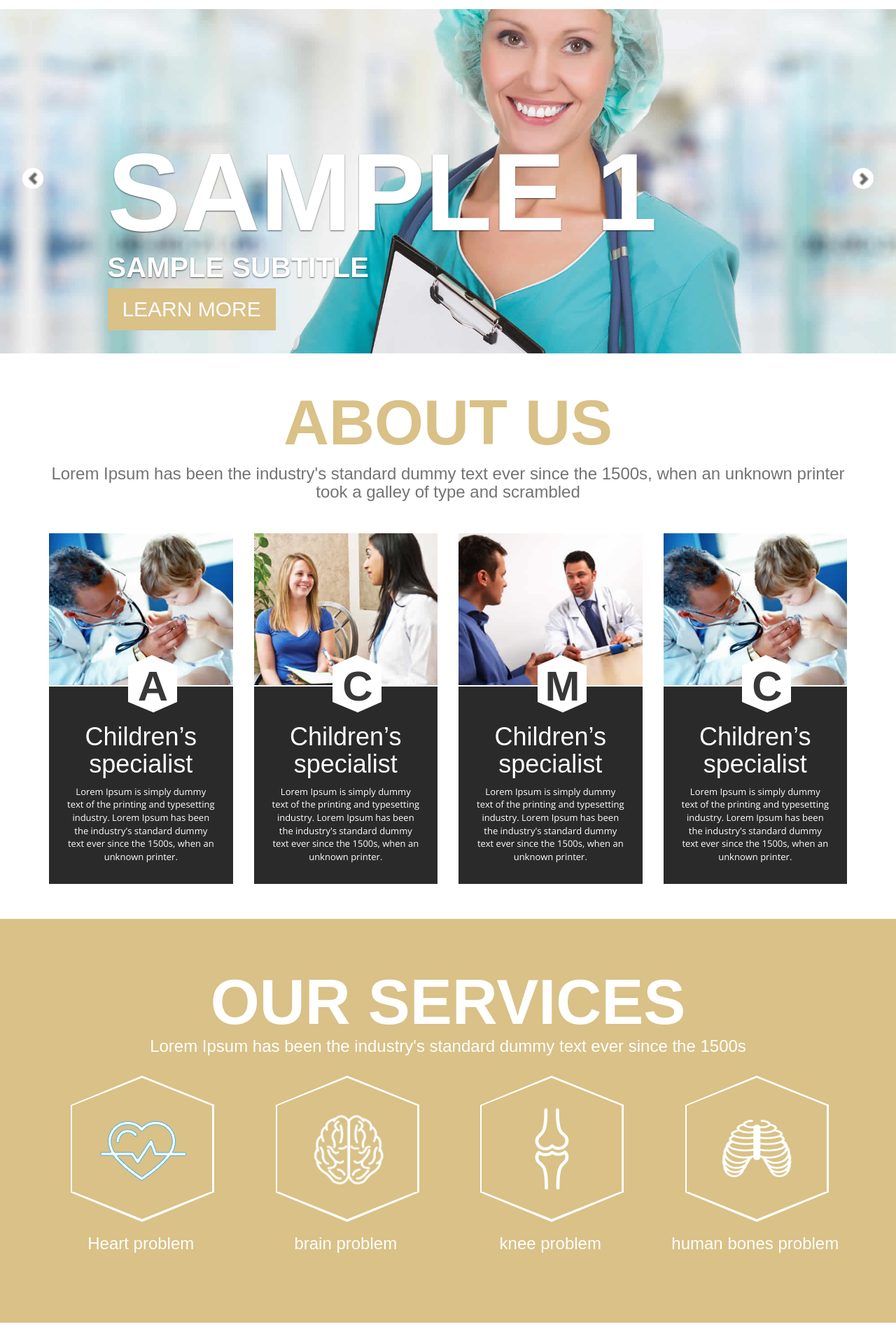
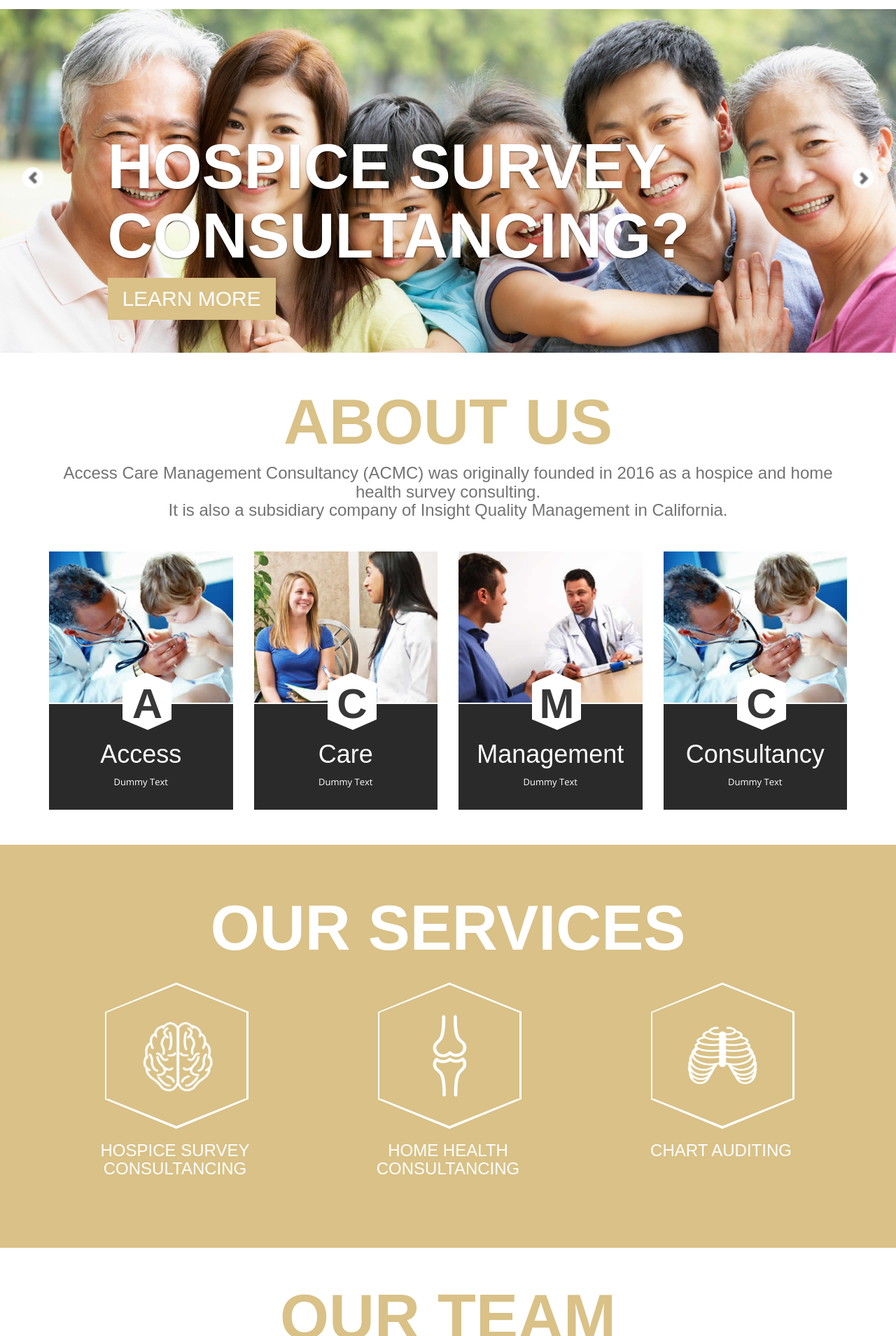
Before and after one commit to jshdolor/accesscare-ph, a CodeIgniter app: page /database/ in a window 1280 px wide. Shown: the part 126-2035 px from the top of the page at 70% size. Run offline with CodeIgniter, Linux system fonts and the light colour scheme; some libraries are stand-ins or nearby versions; some web fonts are replaced.

Commit message:
Email Feature and updated some contents

```diff
--- a/application/controllers/Application.php
+++ b/application/controllers/Application.php
@@ -27,7 +27,7 @@
 			    ,base_url()."assets/js/smoothscroll.js"
 			    ,base_url()."assets/js/bootstrap.min.js"
 			    ,base_url()."assets/js/datepicker.js"
-			    ,base_url()."assets/js/custom.js"
+			    // ,base_url()."assets/js/custom.js"
 			    ,base_url()."assets/js/script.js"
 			],
 		);
--- a/application/controllers/Home.php
+++ b/application/controllers/Home.php
@@ -5,6 +5,8 @@
 
 	function __construct() {
 		parent::__construct();
+
+		$this->load->library('session');
 
 		$this->data["header"] = array(
 			 "title" => "Access Care Management Consultancy"
@@ -20,7 +22,8 @@
 
 		$this->data["footer"] = array(
 			"scripts" => [
-				"https://maps.googleapis.com/maps/api/js?sensor=true&key=AIzaSyDskvgeVd_YZyRbF7EJnoJh4IV6eWzfozg&callback=initMap"
+				 "https://maps.googleapis.com/maps/api/js?sensor=true&key=AIzaSyDskvgeVd_YZyRbF7EJnoJh4IV6eWzfozg&callback=initMap"
+				,"https://unpkg.com/sweetalert/dist/sweetalert.min.js"
 				,base_url()."assets/js/jquery-2.1.1.js"
 			    ,base_url()."assets/js/gmaps.js"
 			    ,base_url()."assets/js/smoothscroll.js"
@@ -36,7 +39,7 @@
 			,"infos" => [
 				[
 					"icon" => "calendar",
-					"content" => "<span>Monday - Friday:</span> 9:30 AM to 6:30 PM"
+					"content" => "<span>Monday - Friday 8:00 AM - 5:00 PM"
 				]
 				,[
 					"icon" => "map-marker",
@@ -44,15 +47,11 @@
 				]
 				,[
 					"icon" => "phone",
-					"content" => "<span>Phone:</span> (032) 987-1235"
-				]
-				,[
-					"icon" => "fax",
-					"content" => "<span>Fax:</span> (123) 984-1234"
+					"content" => "<span>Phone:</span> (054) 530-8704"
 				]
 				,[
 					"icon" => "envelope",
-					"content" => "<span>Email:</span> info@doctor.com"
+					"content" => "<span>Email:</span> acmcofficial@gmail.com"
 				]
 			]
 		);
@@ -61,30 +60,30 @@
 			"slides" => [
 				[
 					 "img" => base_url()."assets/img/slide-one.jpg"
-					,"title" => "Sample 1"
-					,"subtitle" => "Sample Subtitle"
+					,"title" => "HOSPICE SURVEY CONSULTANCING?"
+					,"subtitle" => ""
+					,"btn_link" => '#service'
 					,"btn_msg" => "Learn More"
 				]
 				,[
 					 "img" => base_url()."assets/img/slide-two.jpg"
-					,"title" => "Sample 2"
-					,"subtitle" => "Sample Subtitle"
+					,"title" => "HOME HEALTH CONSULTANCING?"
+					,"subtitle" => ""
+					,"btn_link" => '#service'
 					,"btn_msg" => "Learn More"
 				]
 				,[
 					 "img" => base_url()."assets/img/slide-three.jpg"
-					,"title" => "Sample 3"
-					,"subtitle" => "Sample Subtitle"
-					,"btn_msg" => "Learn More"
-				]
-				,[
-					 "img" => base_url()."assets/img/slide-four.jpg"
-					,"title" => "Sample 4"
-					,"subtitle" => "Sample Subtitle"
+					,"title" => "WHAT IS CLINICAL AUDITING?"
+					,"subtitle" => ""
+					,"btn_link" => '#service'
 					,"btn_msg" => "Learn More"
 				]
 			],
 		);
+
+		$this->admin_email_address = 'joshtester@mailinator.com';
+		// $this->admin_email_address = 'acmcofficial@gmail.com';
 	}
 
 	public function index()
@@ -114,8 +113,54 @@
         else
         {
                 $data = array('upload_data' => $this->upload->data());
-                $this->data['contact']['success'] = "Successfully sent!";
-                $this->load->view('home', $this->data);
+                $this->session->set_flashdata('success',true);
+
+                $name = $this->input->post('name')? : '';
+                $email = $this->input->post('email')? : '';
+                $phone = $this->input->post('phone')? : '';
+                $message = $this->input->post('message')? : '';
+
+                $msg = "Name: ".$name;
+                $msg .= "\r\n Email: ".$email;
+                $msg .= "\r\n Phone: ".$phone;
+                $msg .= "\r\n Message: ".$message;
+
+                $this->send_email($msg);
+                redirect('');
         }
 	}
+
+	private function send_email($message){
+		$path = "/uploads/";
+		$file = $path.$filename;
+		$content = file_get_contents( $file);
+		$content = chunk_split(base64_encode($content));
+		$uid = md5(uniqid(time()));
+		$name = basename($file);
+
+		// header
+		$header = "From: accesscare-ph.com <admin@accesscare-ph.com>\r\n";
+		$header .= "Reply-To: ".$replyto."\r\n";
+		$header .= "MIME-Version: 1.0\r\n";
+		$header .= "Content-Type: multipart/mixed; boundary=\"".$uid."\"\r\n\r\n";
+
+		// message & attachment
+		$nmessage = "--".$uid."\r\n";
+		$nmessage .= "Content-type:text/plain; charset=iso-8859-1\r\n";
+		$nmessage .= "Content-Transfer-Encoding: 7bit\r\n\r\n";
+		$nmessage .= $message."\r\n\r\n";
+		$nmessage .= "--".$uid."\r\n";
+		$nmessage .= "Content-Type: application/octet-stream; name=\"".$filename."\"\r\n";
+		$nmessage .= "Content-Transfer-Encoding: base64\r\n";
+		$nmessage .= "Content-Disposition: attachment; filename=\"".$filename."\"\r\n\r\n";
+		$nmessage .= $content."\r\n\r\n";
+		$nmessage .= "--".$uid."--";
+
+		if (mail($this->admin_email_address, 'ACMC - Leave a msg', $msg,$header)) {
+		    return true; // Or do something here
+		} else {
+		  return false;
+		}
+	}
+
 }
--- a/application/views/partials/footer.php
+++ b/application/views/partials/footer.php
@@ -23,6 +23,13 @@
             <script type="text/javascript" src="<?=$script?>"></script>
         <?php endif; ?>
     <?php endforeach; ?>
+    <!-- messages -->
+
+    <script type="text/javascript">
+        <?php if($this->session->flashdata('success')): ?>
+            swal("Mail Sent!", "Thank you for your message!", "success");
+        <?php endif; ?>
+    </script>
 
 </body>
 </html>
--- a/application/views/sections/about.php
+++ b/application/views/sections/about.php
@@ -3,7 +3,8 @@
         <div class="container">
             <div class="row">
                 <h2>about us</h2>
-                <h4>Lorem Ipsum has been the industry's standard dummy text ever since the 1500s, when an unknown printer took a galley of type and scrambled</h4>
+                <h4>Access Care Management Consultancy (ACMC) was originally founded in 2016 as a hospice and home health survey consulting.
+<br>It is also a subsidiary company of Insight Quality Management in California.</h4>
                 <div class="col-md-3 col-sm-6">
                     <div class="single-about-detail clearfix">
                         <div class="about-img">
@@ -13,8 +14,8 @@
                             <div class="pentagon-text">
                                 <h1>A</h1>
                             </div>
-                            <h3>Children’s specialist</h3>
-                            <p>Lorem Ipsum is simply dummy text of the printing and typesetting industry. Lorem Ipsum has been the industry's standard dummy text ever since the 1500s, when an unknown printer.</p>
+                            <h3>Access</h3>
+                            <p>Dummy Text</p>
                         </div>
                     </div>
                 </div>
@@ -28,8 +29,8 @@
                                 <h1>C</h1>
                             </div>
 
-                            <h3>Children’s specialist</h3>
-                            <p>Lorem Ipsum is simply dummy text of the printing and typesetting industry. Lorem Ipsum has been the industry's standard dummy text ever since the 1500s, when an unknown printer.</p>
+                            <h3>Care</h3>
+                            <p>Dummy Text</p>
                         </div>
                     </div>
                 </div>
@@ -42,8 +43,8 @@
                             <div class="pentagon-text">
                                 <h1>M</h1>
                             </div>
-                            <h3>Children’s specialist</h3>
-                            <p>Lorem Ipsum is simply dummy text of the printing and typesetting industry. Lorem Ipsum has been the industry's standard dummy text ever since the 1500s, when an unknown printer.</p>
+                            <h3>Management</h3>
+                            <p>Dummy Text</p>
                         </div>
                     </div>
                 </div>
@@ -56,8 +57,8 @@
                             <div class="pentagon-text">
                                 <h1>C</h1>
                             </div>
-                            <h3>Children’s specialist</h3>
-                            <p>Lorem Ipsum is simply dummy text of the printing and typesetting industry. Lorem Ipsum has been the industry's standard dummy text ever since the 1500s, when an unknown printer.</p>
+                            <h3>Consultancy</h3>
+                            <p>Dummy Text</p>
                         </div>
                     </div>
                 </div>
--- a/application/views/sections/contact.php
+++ b/application/views/sections/contact.php
@@ -26,6 +26,10 @@
                                 </li>
                             </ul>
                             <?php endforeach; ?>
+                            <br>
+                            <br>
+                            <br>
+                            LEAVE US A MESSAGE (THIS WILL DIRECTLY EMAIL TO OFFICIAL EMAIL ADDRESS OF ACMC)
                         </div>
                     </div>
                     <div class="col-md-6 col-md-offset-1 contact-form">
@@ -39,11 +43,11 @@
                             ?>
 
                         <form action="<?=$form_url?>" class="form"  enctype="multipart/form-data" method="post">
-                            <input class="name" name="name" type="text" placeholder="Name">
-                            <input class="email" name="email" type="email" placeholder="Email">
-                            <input class="phone" name="phone" type="text" placeholder="Phone No:">
+                            <input class="name" name="name" type="text" placeholder="Name" required>
+                            <input class="email" name="email" type="email" placeholder="Email" required>
+                            <input class="phone" name="phone" type="number" placeholder="Mobile No:" required>
                             <input type="file" name="file" >
-                            <textarea class="message" name="message" name="message" id="message" cols="30" rows="10" placeholder="Message"></textarea>
+                            <textarea class="message" name="message" name="message" id="message" cols="30" rows="10" placeholder="Message" required></textarea>
                             <input class="submit-btn" type="submit" name="btn" value="SUBMIT">
                         </form>
                     </div>
--- a/application/views/sections/services.php
+++ b/application/views/sections/services.php
@@ -3,45 +3,35 @@
         <div class="container">
             <div class="row">
                 <h2>our services</h2>
-                <h4>Lorem Ipsum has been the industry's standard dummy text ever since the 1500s</h4>
-                <div class="col-md-3 col-sm-6">
-                    <div class="single-service">
-                        <div class="single-service-img">
-                            <div class="service-img">
-                                <img class="heart img-responsive" src="assets/img/service1.png" alt="">
-                            </div>
-                        </div>
-                        <h3>Heart problem</h3>
-                    </div>
-                </div>
-                <div class="col-md-3 col-sm-6">
+                <h4></h4>
+                <div class="col-md-4 col-sm-6">
                     <div class="single-service">
                         <div class="single-service-img">
                             <div class="service-img">
                                 <img class="brain img-responsive" src="assets/img/service2.png" alt="">
                             </div>
                         </div>
-                        <h3>brain problem</h3>
+                        <h3>HOSPICE SURVEY CONSULTANCING</h3>
                     </div>
                 </div>
-                <div class="col-md-3 col-sm-6">
+                <div class="col-md-4 col-sm-6">
                     <div class="single-service">
                         <div class="single-service-img">
                             <div class="service-img">
                                 <img class="knee img-responsive" src="assets/img/service3.png" alt="">
                             </div>
                         </div>
-                        <h3>knee problem</h3>
+                        <h3>HOME HEALTH CONSULTANCING</h3>
                     </div>
                 </div>
-                <div class="col-md-3 col-sm-6">
+                <div class="col-md-4 col-sm-6">
                     <div class="single-service">
                         <div class="single-service-img">
                             <div class="service-img">
                                 <img class="bone img-responsive" src="assets/img/service4.png" alt="">
                             </div>
                         </div>
-                        <h3>human bones problem</h3>
+                        <h3>CHART AUDITING</h3>
                     </div>
                 </div>
             </div>
--- a/application/views/sections/slides.php
+++ b/application/views/sections/slides.php
@@ -12,7 +12,7 @@
                                 <div class="carousel-caption">
                                     <h1><?=$slide['title']?></h1>
                                     <p><?=$slide['subtitle']?></p>
-                                    <button class="slide_btn<?=$key?>" ><?=$slide['btn_msg']?></button>
+                                    <button data-link="<?=$slide['btn_link']?>" class="slide_btn<?=$key?>" ><?=$slide['btn_msg']?></button>
                                 </div>
                             </div>
                         <?php endforeach; ?>
--- a/application/views/sections/team.php
+++ b/application/views/sections/team.php
@@ -4,7 +4,7 @@
             <div class="row">
                 <div class="team-heading text-center">
                     <h2>our team</h2>
-                    <h4>Lorem Ipsum has been the industry's standard dummy text ever since the 1500s, when an unknown printer took a galley of type and scrambled</h4>
+                    <h4></h4>
                 </div>
                 <div class="col-md-2 single-member col-sm-4">
                     <div class="person">
@@ -12,15 +12,15 @@
                     </div>
                     <div class="person-detail">
                         <div class="arrow-bottom"></div>
-                        <h3>Dr. M. Weiner, M.D.</h3>
-                        <p>Lorem Ipsum is simply dummy text of the printing and typesetting industry. Lorem Ipsum has been the industry's standard dummy text ever since the 1500s, </p>
+                        <h3>RICO ELAZEGUI BAYANI</h3>
+                        <p>CEO</p>
                     </div>
                 </div>
                 <div class="col-md-2 single-member col-sm-4">
                     <div class="person-detail">
                         <div class="arrow-top"></div>
-                        <h3>Dr. Danielle, M.D.</h3>
-                        <p>Lorem Ipsum is simply dummy text of the printing and typesetting industry. Lorem Ipsum has been the industry's standard dummy text ever since the 1500s, </p>
+                        <h3>MICHAEL JOHN BAYANI</h3>
+                        <p>Admin Staff</p>
                     </div>
                     <div class="person">
                         <img class="img-responsive" src="assets/img/member2.jpg" alt="member-2">
@@ -32,15 +32,15 @@
                     </div>
                     <div class="person-detail">
                         <div class="arrow-bottom"></div>
-                        <h3>Dr. Caitlin, M.D.</h3>
-                        <p>Lorem Ipsum is simply dummy text of the printing and typesetting industry. Lorem Ipsum has been the industry's standard dummy text ever since the 1500s, </p>
+                        <h3>MARIAN HIRSHAM</h3>
+                        <p>Team Leaders</p>
                     </div>
                 </div>
                 <div class="col-md-2 single-member col-sm-4">
                     <div class="person-detail">
                         <div class="arrow-top"></div>
-                        <h3>Dr. Joseph, M.D.</h3>
-                        <p>Lorem Ipsum is simply dummy text of the printing and typesetting industry. Lorem Ipsum has been the industry's standard dummy text ever since the 1500s, </p>
+                        <h3>JULIUS BALURAN</h3>
+                        <p>Team Leaders</p>
                     </div>
                     <div class="person">
                         <img class="img-responsive" src="assets/img/member4.jpg" alt="member-4">
@@ -52,15 +52,15 @@
                     </div>
                     <div class="person-detail">
                         <div class="arrow-bottom"></div>
-                        <h3>Dr. Michael, M.D.</h3>
-                        <p>Lorem Ipsum is simply dummy text of the printing and typesetting industry. Lorem Ipsum has been the industry's standard dummy text ever since the 1500s, </p>
+                        <h3>MICHELLE ANN BAYANI</h3>
+                        <p>Team Leaders</p>
                     </div>
                 </div>
                 <div class="col-md-2 single-member col-sm-4">
                     <div class="person-detail">
                         <div class="arrow-top"></div>
-                        <h3>Dr. Hasina, M.D.</h3>
-                        <p>Lorem Ipsum is simply dummy text of the printing and typesetting industry. Lorem Ipsum has been the industry's standard dummy text ever since the 1500s, </p>
+                        <h3>MARIA DOLORES BAYANI</h3>
+                        <p>INSIGHT QUALITY MANAGEMENT</p>
                     </div>
                     <div class="person">
                         <img class="img-responsive" src="assets/img/member6.jpg" alt="member-5">
--- a/assets/css/style.css
+++ b/assets/css/style.css
@@ -111,7 +111,7 @@
     background: #000 !important;
 }
 .carousel-caption h1 {
-    font-size: 157px;
+    font-size: 90px;
     color: #fff;
     text-transform: uppercase;
     margin-bottom: 0;
@@ -123,7 +123,7 @@
     font-weight: bold;
     margin-top: 0;
 }
-.carousel-caption button {
+.carousel-caption button, .carousel-caption a  {
     width: 240px;
     height: 60px;
     background: #d9c187;
@@ -137,7 +137,7 @@
     -o-transition: all .5s ease 0s;
     -ms-transition: all .5s ease 0s;
 }
-.carousel-caption button:hover {
+.carousel-caption button:hover,.carousel-caption a:hover  {
     background: #2a2a2a;
 }
 .carousel-control {
@@ -223,7 +223,7 @@
     background: #fff;
     position: relative;
     top: -30px;
-    left: 43%;
+    left: 40%;
 }
 .pentagon-text:before {
     content: "";
@@ -410,6 +410,7 @@
     padding: 10px;
     background: #d9c187;
     position: relative;
+    min-height: 200px;
     transition: all .7s ease 0s;
     -webkit-transition: all .7s ease 0s;
     -moz-transition: all .7s ease 0s;
--- a/assets/js/custom.js
+++ b/assets/js/custom.js
@@ -2,6 +2,11 @@
 
 
     $('#slides').carousel();
+
+    $('#slides button').click(function(){
+        var link = $(this).data('link');
+        $('.nav a[href="'+link+'"]').trigger('click');
+    })
 
     //this code is for smooth scroll and nav selector
     $(document).ready(function () {
--- a/assets/js/script.js
+++ b/assets/js/script.js
@@ -1,5 +1,5 @@
 $(document).ready(function(){
-	if(window.location.href.indexOf('apply')){
+	if(window.location.href.indexOf('apply') > -1){
 		prepareForm();
 		populateWithDummy();
 
```
Also changed, not shown: assets/img/slide-one.jpg.
